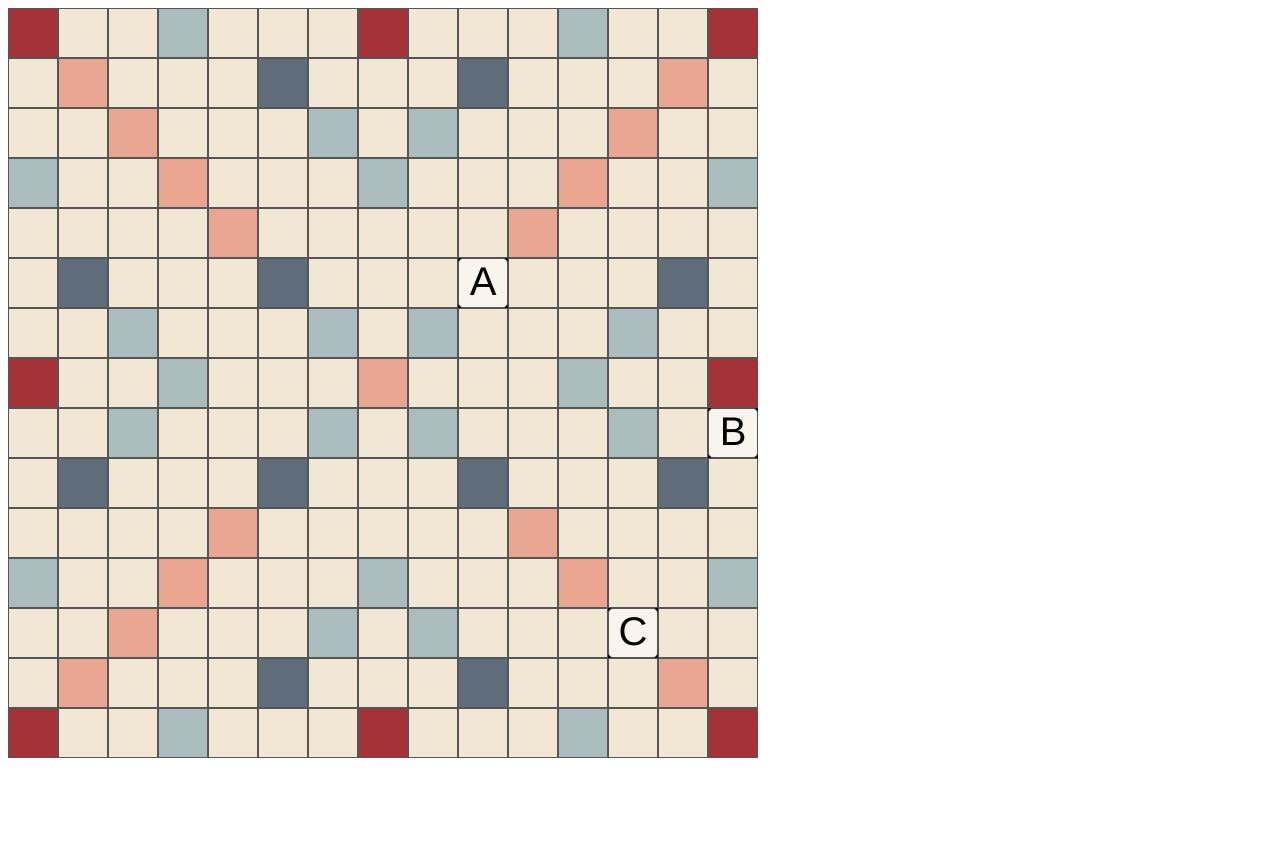
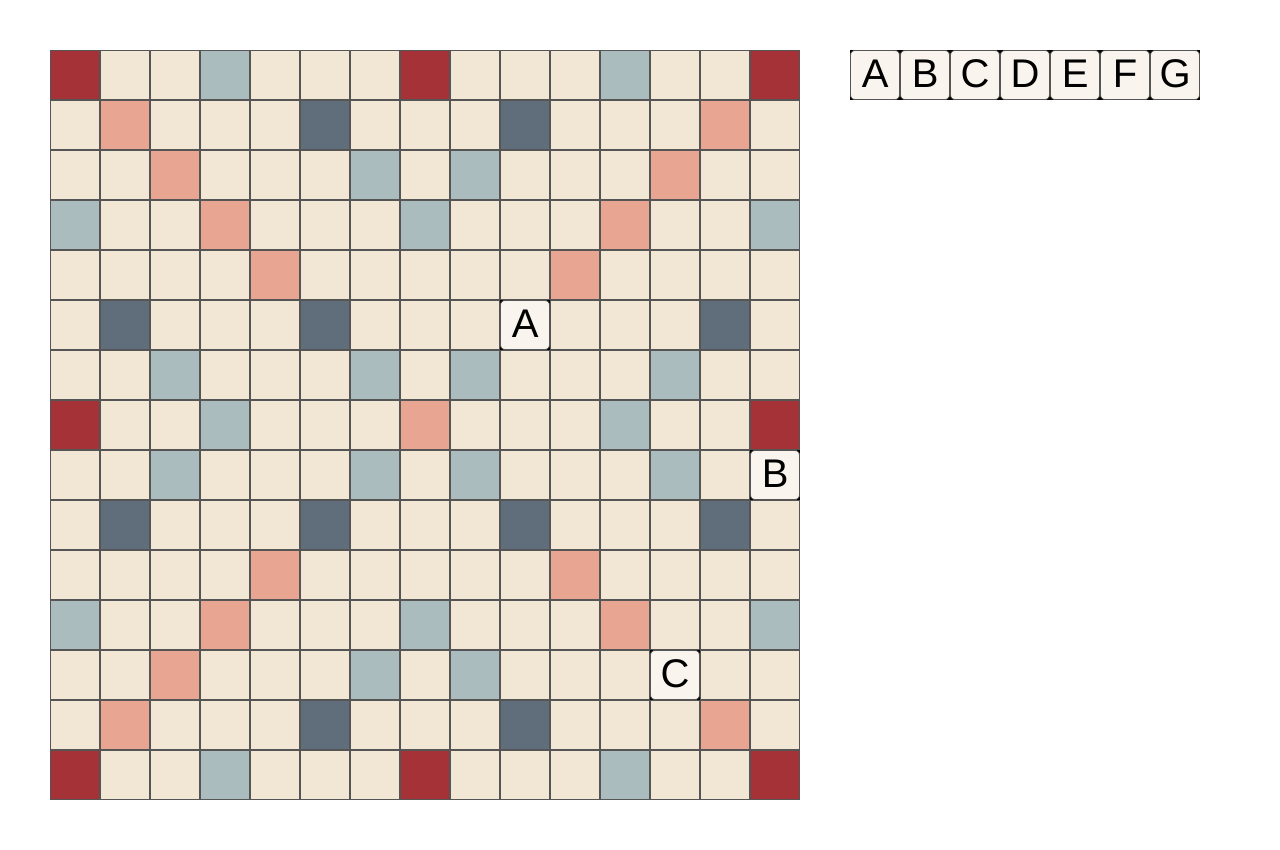
Before and after one commit to roryjamesallen/openscrabble, a PHP site: page / in a window 1280 px wide. Before the commit the page ends 758 px from the top, so only its background shows below. Run offline with PHP 8.4, Linux system fonts and the light colour scheme.

Commit message:
add hand

```diff
--- a/index.php
+++ b/index.php
@@ -1,4 +1,12 @@
 <?php
+$tile_types = [
+    "",
+    "double-letter",
+    "triple-letter",
+    "double-word",
+    "triple-word"
+];
+
 function saveBoard($board) {
     file_put_contents('game.txt', json_encode($board));
 }
@@ -7,13 +15,18 @@ function readBoard() {
     return json_decode(file_get_contents('game.txt'), true);
 }
 
-$tile_types = [
-    "",
-    "double-letter",
-    "triple-letter",
-    "double-word",
-    "triple-word"
-];
+function renderBoard($board) {
+    global $tile_types;
+    foreach ($board as $tile_index => $tile) {
+        $tile_letter = $tile[1];
+        if($tile_letter != ""){
+            $tile_class = "letter-tile";
+        } else {
+            $tile_class = $tile_types[$tile[0]];
+        }
+        echo "<div id='tile-".$tile_index."' class='scrabble-tile ".$tile_class."'>".$tile_letter."</div>";
+    }
+}
 
 $initial_board = readBoard();
 
@@ -27,26 +40,20 @@ $initial_hand = ["A", "B", "C", "D", "E", "F", "G"];
     </head>
 
     <body>
+     <div class="main-container">
      <div class="scrabble-board">
      <?php
-     foreach ($initial_board as $tile_index => $tile) {
-         $tile_letter = $tile[1];
-         if($tile_letter != ""){
-             $tile_class = "letter-tile";
-         } else {
-             $tile_class = $tile_types[$tile[0]];
-         }
-         echo "<div id='tile-".$tile_index."' class='scrabble-tile ".$tile_class."'>".$tile_letter."</div>";
-     }
+     renderBoard($initial_board);
      ?>
      </div>
 
      <div class="hand">
-     <?
+     <?php
      foreach ($initial_hand as $tile_index => $tile_letter) {
-         echo "<div id='hand-tile-".$tile_index."' class='scrabble-tile letter-tile>".$tile_letter."</div>";
+         echo "<div id='hand-tile-".$tile_index."' class='scrabble-tile letter-tile'>".$tile_letter."</div>";
      }
      ?>
      </div>
+     </div>
     </body>
 </html>
--- a/styles.css
+++ b/styles.css
@@ -12,22 +12,31 @@ html {
     font-family: Helvetica;
 }
 
+body {
+    margin: 50px;
+}
+
+.main-container {
+    display: flex;
+    flex-wrap: wrap;
+    gap: 50px;
+}
 .scrabble-board, .hand {
     background-color: black;
     display: flex;
-    flex-wrap: wrap;
     text-align: center;
     font-size: 40px;
 }
 .scrabble-board {
     width: 750px;
+    flex-wrap: wrap;
 }
 .hand {
-    width: 105px;
+    align-self: flex-start;
 }
 .scrabble-tile {
     width: 50px;
-    aspect-ratio: 1 / 1;
+    height: 50px;
     border: 1px solid var(--grey);
     background-color: var(--beige);
     box-sizing: border-box;
```
Also changed, not shown: game copy.txt (added, +1 -0 lines).
